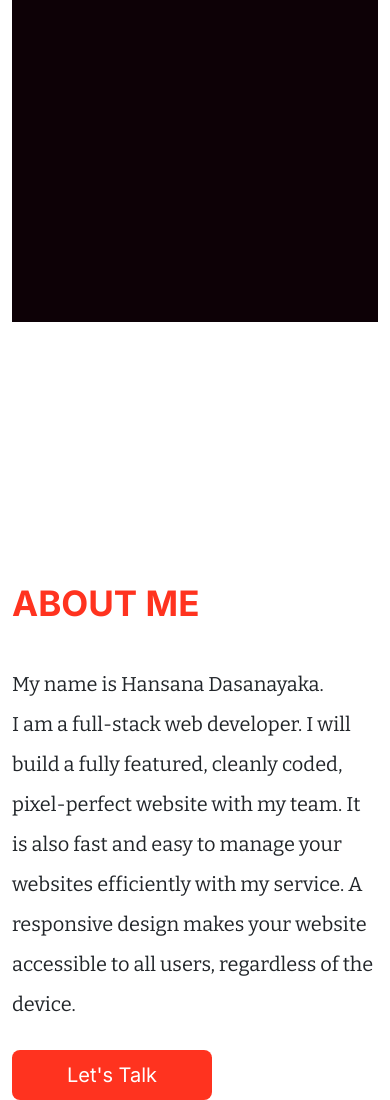
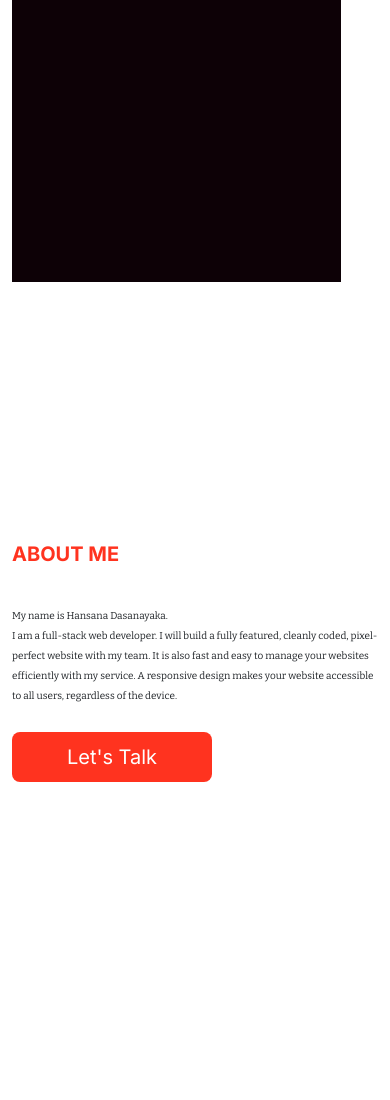
Before and after one commit to hansana2/hansana2.github.io, a plain HTML site: page index.html in a window 390 px wide. Shown: the part 976-2076 px from the top of the page. After the commit the page ends 1758 px from the top, so only its background shows below. Drawn offline with nearby package versions, Linux system fonts and the light colour scheme.

Commit message:
nav margin added

```diff
--- a/css/responsive.css
+++ b/css/responsive.css
@@ -62,6 +62,17 @@
 
   .navbar-nav > li {
     font-size: 10px;
+    margin-left: 15px;
+  }
+  .about-title {
+    font-size: 20px;
+  }
+  .about-p {
+    font-size: 10px;
+  }
+
+  .about-image {
+    width: 90%;
   }
 
 }
```
